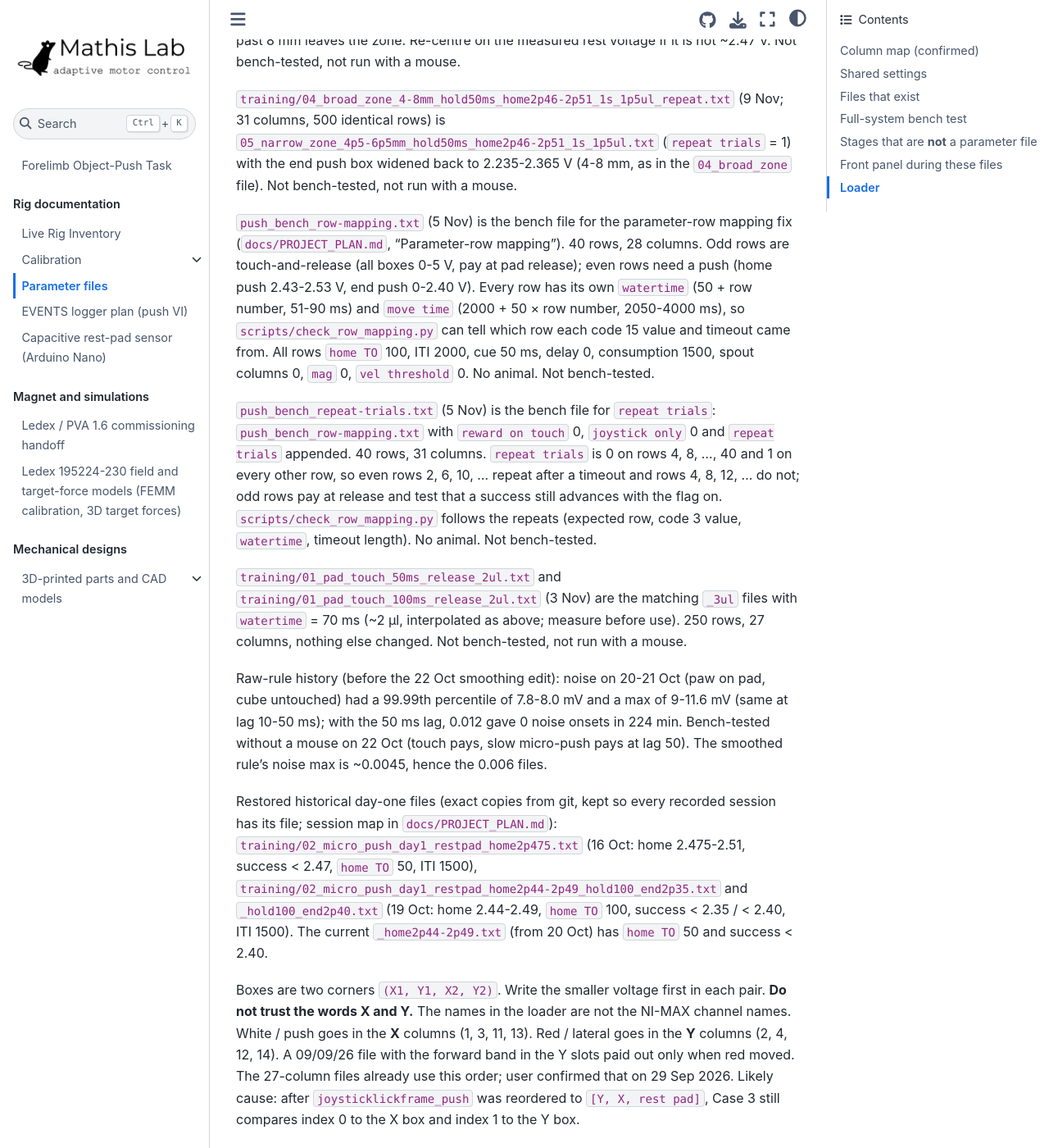
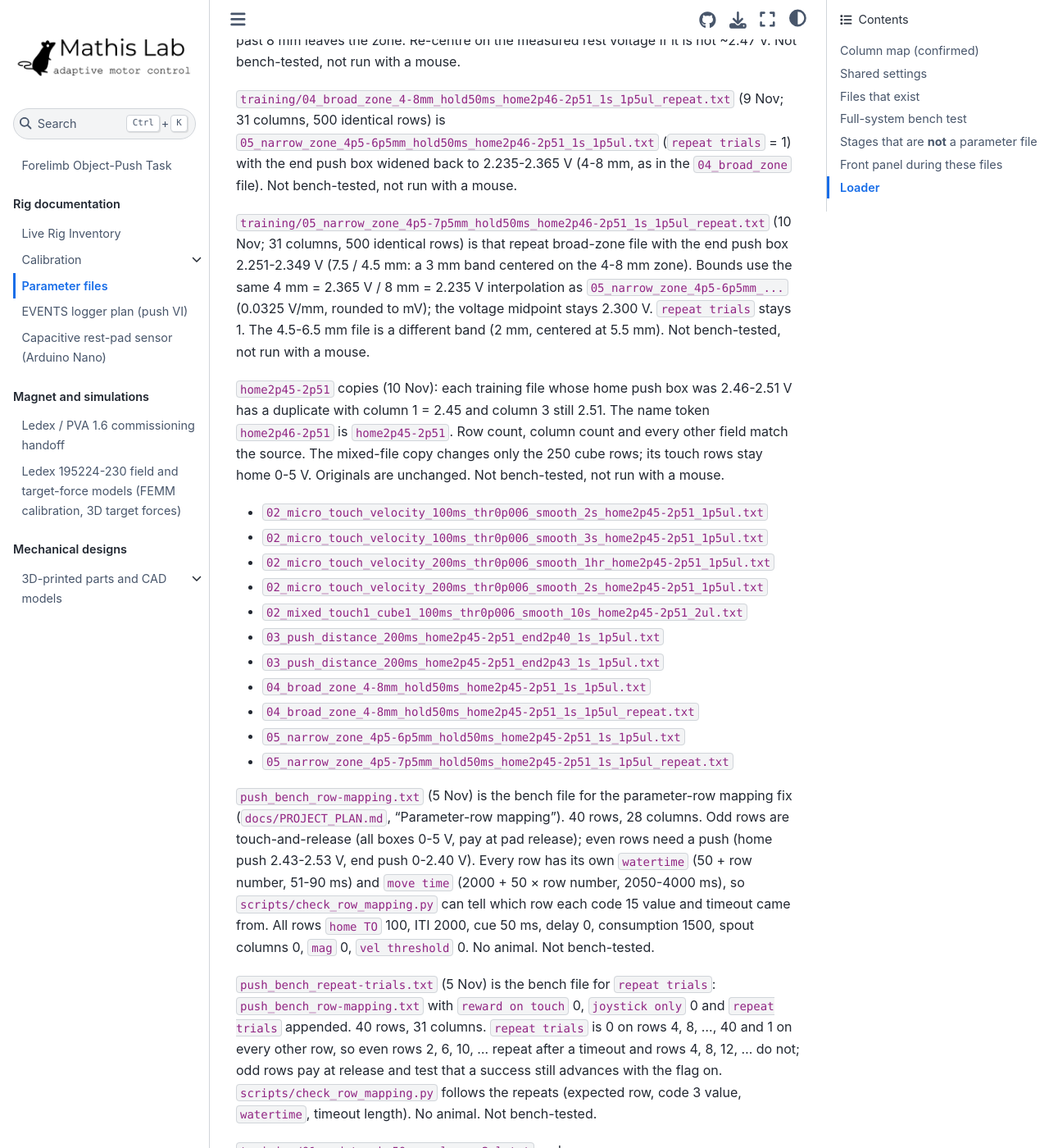
Before and after one commit to AdaptiveMotorControlLab/JoystickPushTask, a Jupyter Book: the page built from parameters/README.md, in a window 1280 px wide and 1400 px high, scrolled down 6175 px. Shown: the whole window at 82% size. Built offline with Jupyter Book 1.0.4 settings and Sphinx 7.4.7 and the Sphinx Book theme 1.1.4, drawn with Linux system fonts in a browser that asks for light colours.

Commit message:
Add 3 mm narrow-zone repeat and home2p45-2p51 training file duplicates, and update the project docs.

```diff
--- a/parameters/README.md
+++ b/parameters/README.md
@@ -92,6 +92,22 @@ Both rows use ITI 2000 ms. Untested: that the VI applies each row's boxes, `vel
 `training/04_broad_zone_4-8mm_hold50ms_home2p46-2p51_1s_1p5ul.txt` (4 Nov; 28 columns, 500 rows) is `03_push_distance_200ms_home2p46-2p51_end2p40_1s_1p5ul.txt` with the end push box 2.235-2.365 V (8 / 4 mm from home on the 3 Nov calibration) and `end TO` 50 ms ("hold50ms" in the name; the pad hold `home TO` stays 200 ms). Pushing past 8 mm leaves the zone. Re-centre on the measured rest voltage if it is not ~2.47 V. Not bench-tested, not run with a mouse.
 
 `training/04_broad_zone_4-8mm_hold50ms_home2p46-2p51_1s_1p5ul_repeat.txt` (9 Nov; 31 columns, 500 identical rows) is `05_narrow_zone_4p5-6p5mm_hold50ms_home2p46-2p51_1s_1p5ul.txt` (`repeat trials` = 1) with the end push box widened back to 2.235-2.365 V (4-8 mm, as in the `04_broad_zone` file). Not bench-tested, not run with a mouse.
+
+`training/05_narrow_zone_4p5-7p5mm_hold50ms_home2p46-2p51_1s_1p5ul_repeat.txt` (10 Nov; 31 columns, 500 identical rows) is that repeat broad-zone file with the end push box 2.251-2.349 V (7.5 / 4.5 mm: a 3 mm band centered on the 4-8 mm zone). Bounds use the same 4 mm = 2.365 V / 8 mm = 2.235 V interpolation as `05_narrow_zone_4p5-6p5mm_...` (0.0325 V/mm, rounded to mV); the voltage midpoint stays 2.300 V. `repeat trials` stays 1. The 4.5-6.5 mm file is a different band (2 mm, centered at 5.5 mm). Not bench-tested, not run with a mouse.
+
+`home2p45-2p51` copies (10 Nov): each training file whose home push box was 2.46-2.51 V has a duplicate with column 1 = 2.45 and column 3 still 2.51. The name token `home2p46-2p51` is `home2p45-2p51`. Row count, column count and every other field match the source. The mixed-file copy changes only the 250 cube rows; its touch rows stay home 0-5 V. Originals are unchanged. Not bench-tested, not run with a mouse.
+
+- `02_micro_touch_velocity_100ms_thr0p006_smooth_2s_home2p45-2p51_1p5ul.txt`
+- `02_micro_touch_velocity_100ms_thr0p006_smooth_3s_home2p45-2p51_1p5ul.txt`
+- `02_micro_touch_velocity_200ms_thr0p006_smooth_1hr_home2p45-2p51_1p5ul.txt`
+- `02_micro_touch_velocity_200ms_thr0p006_smooth_2s_home2p45-2p51_1p5ul.txt`
+- `02_mixed_touch1_cube1_100ms_thr0p006_smooth_10s_home2p45-2p51_2ul.txt`
+- `03_push_distance_200ms_home2p45-2p51_end2p40_1s_1p5ul.txt`
+- `03_push_distance_200ms_home2p45-2p51_end2p43_1s_1p5ul.txt`
+- `04_broad_zone_4-8mm_hold50ms_home2p45-2p51_1s_1p5ul.txt`
+- `04_broad_zone_4-8mm_hold50ms_home2p45-2p51_1s_1p5ul_repeat.txt`
+- `05_narrow_zone_4p5-6p5mm_hold50ms_home2p45-2p51_1s_1p5ul.txt`
+- `05_narrow_zone_4p5-7p5mm_hold50ms_home2p45-2p51_1s_1p5ul_repeat.txt`
 
 `push_bench_row-mapping.txt` (5 Nov) is the bench file for the parameter-row mapping fix (`docs/PROJECT_PLAN.md`, "Parameter-row mapping"). 40 rows, 28 columns. Odd rows are touch-and-release (all boxes 0-5 V, pay at pad release); even rows need a push (home push 2.43-2.53 V, end push 0-2.40 V). Every row has its own `watertime` (50 + row number, 51-90 ms) and `move time` (2000 + 50 × row number, 2050-4000 ms), so `scripts/check_row_mapping.py` can tell which row each code 15 value and timeout came from. All rows `home TO` 100, ITI 2000, cue 50 ms, delay 0, consumption 1500, spout columns 0, `mag` 0, `vel threshold` 0. No animal. Not bench-tested.
 
```
Also changed, not shown: docs/PROJECT_PLAN.md (+3 -1 lines), 13 other files.
